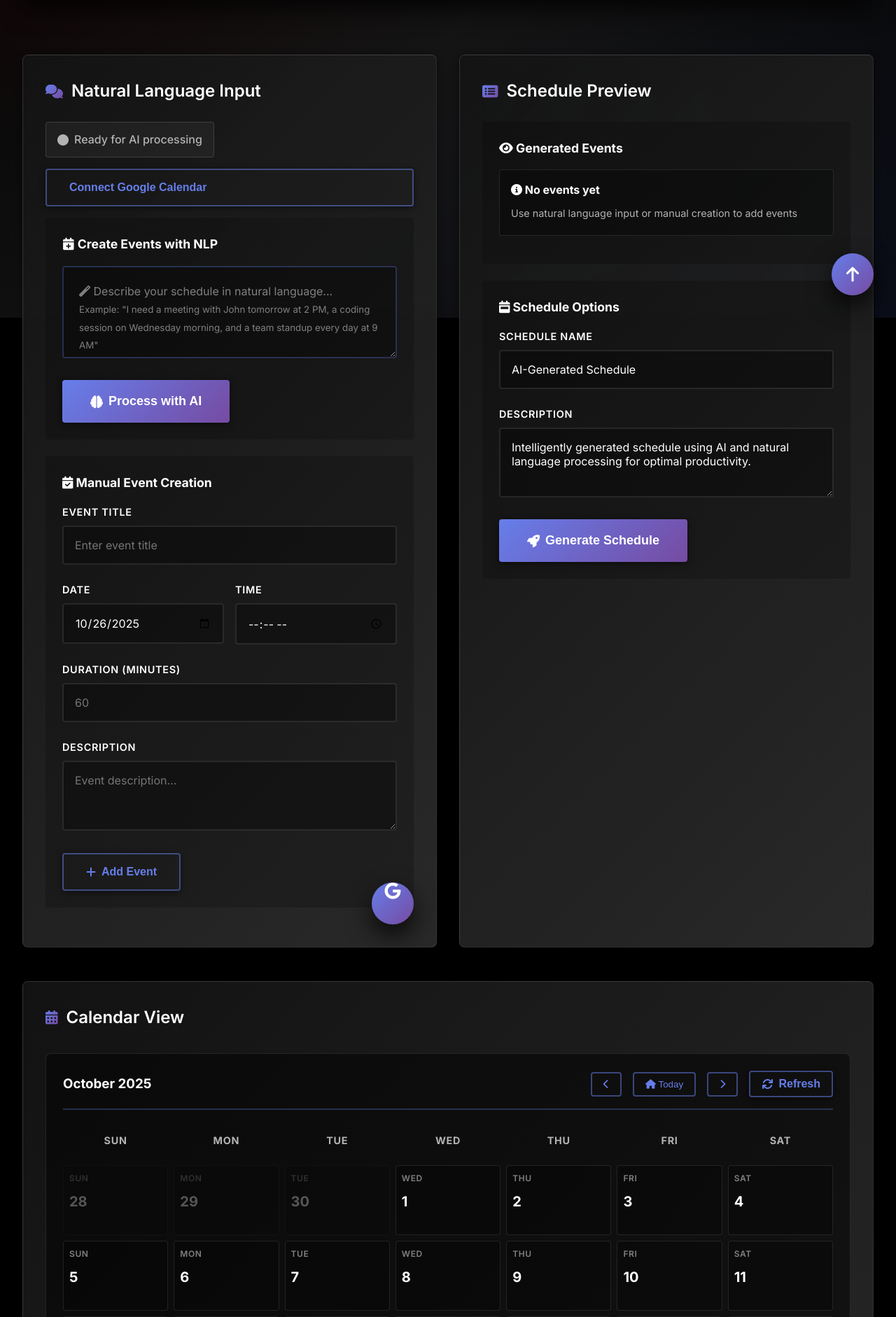
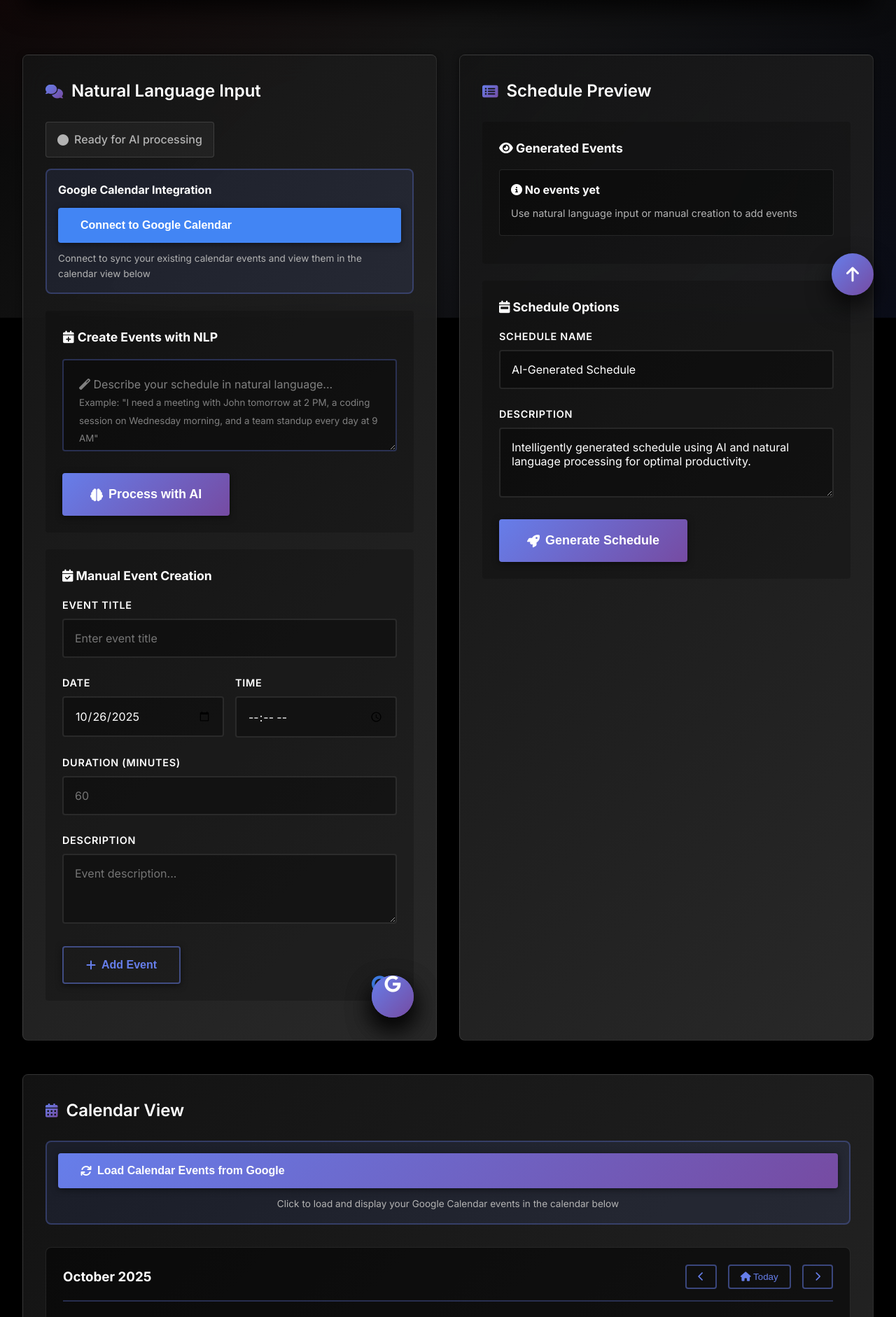
Before and after one commit to nakuldesai007/calendar-scheduler, a Flask app: page / in a window 1280 px wide. Shown: the part 346-2228 px from the top of the page at 70% size. Run offline with Flask 3, Linux system fonts and the light colour scheme.

Commit message:
Make Google Calendar connect button more prominent with better styling

```diff
--- a/templates/schedule_creator.html
+++ b/templates/schedule_creator.html
@@ -808,10 +808,16 @@
                         <span>Ready for AI processing</span>
                     </div>
                 </div>
-                <div style="margin-bottom: 1rem;">
-                    <button class="btn btn-secondary" onclick="authenticateGoogle()" style="width: 100%;">
-                        <i class="fab fa-google"></i> Connect Google Calendar
+                <div style="margin-bottom: 1.5rem; padding: 1rem; background: rgba(102, 126, 234, 0.1); border-radius: 8px; border: 2px solid rgba(102, 126, 234, 0.3);">
+                    <h3 style="margin-bottom: 0.75rem; font-size: 1rem; color: var(--netflix-text-primary);">
+                        <i class="fab fa-google" style="color: #4285f4;"></i> Google Calendar Integration
+                    </h3>
+                    <button class="btn" onclick="authenticateGoogle()" style="width: 100%; background: #4285f4; border: none;">
+                        <i class="fab fa-google"></i> Connect to Google Calendar
                     </button>
+                    <p style="margin-top: 0.75rem; font-size: 0.85rem; color: var(--netflix-text-secondary);">
+                        Connect to sync your existing calendar events and view them in the calendar view below
+                    </p>
                 </div>
 
                 <div class="interactive-section">
@@ -908,6 +914,15 @@
         <div class="card">
             <h2><i class="fas fa-calendar-alt"></i> Calendar View</h2>
 
+            <div style="margin-bottom: 1.5rem; padding: 1rem; background: rgba(102, 126, 234, 0.1); border-radius: 8px; border: 2px solid rgba(102, 126, 234, 0.3);">
+                <button class="btn" onclick="loadCalendarEvents()" style="width: 100%; background: var(--ai-gradient);">
+                    <i class="fas fa-sync"></i> Load Calendar Events from Google
+                </button>
+                <p style="margin-top: 0.75rem; font-size: 0.85rem; color: var(--netflix-text-secondary); text-align: center;">
+                    Click to load and display your Google Calendar events in the calendar below
+                </p>
+            </div>
+
             <div class="calendar-container">
                 <div class="calendar-header">
                     <h3 id="calendarMonthTitle">Loading calendar...</h3>
@@ -915,7 +930,6 @@
                         <button onclick="previousMonth()"><i class="fas fa-chevron-left"></i></button>
                         <button onclick="todayMonth()"><i class="fas fa-home"></i> Today</button>
                         <button onclick="nextMonth()"><i class="fas fa-chevron-right"></i></button>
-                        <button class="btn" onclick="loadCalendarEvents()"><i class="fas fa-sync"></i> Refresh</button>
                     </div>
                 </div>
 
```
